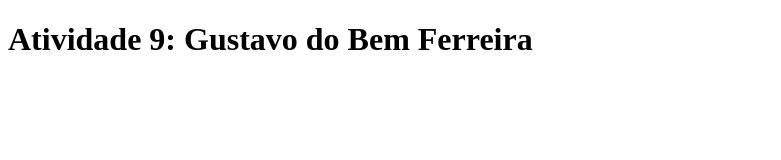
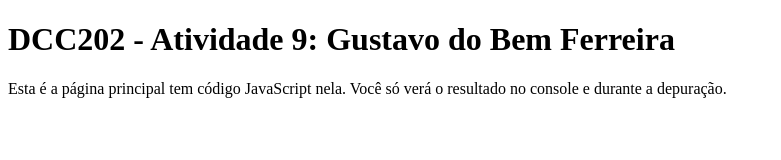
Before and after one commit to ufjf-dcc202/ufjf-dcc202-2023-3-a-atv9-Gusta-1705, a website: page index.html in a window 1280 px wide. Shown: the whole page, without its empty margins (0-781 px from the left). Drawn offline with Linux system fonts and the light colour scheme.

Commit message:
adiciona título ao head, parágrafo na main

```diff
--- a/index.html
+++ b/index.html
@@ -1,14 +1,14 @@
 <!DOCTYPE html>
-<html lang="en">
+<html lang="pt">
 <head>
     <meta charset="UTF-8">
     <meta name="viewport" content="width=device-width, initial-scale=1.0">
-    <title>Document</title>
+    <title>DCC202 - Atividade 9: Gustavo do Bem Ferreira</title>
 </head>
 <body>
     <main>
-        <h1>Atividade 9: Gustavo do Bem Ferreira</h1>
-        <p></p>
+        <h1>DCC202 - Atividade 9: Gustavo do Bem Ferreira</h1>
+        <p>Esta é a página principal tem código JavaScript nela. Você só verá o resultado no console e durante a depuração.</p>
     </main>
     <script>
         let joao = 1;
```
